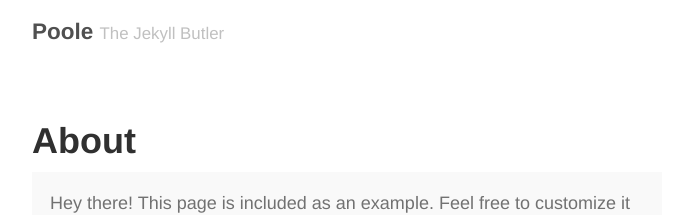
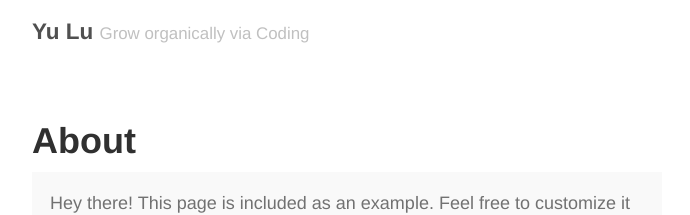
Before and after one commit to yulucodebase/blog, a Jekyll site: the page built from about.md, in a window 1280 px wide. Shown: the top 215 px of the page, without its empty margins (293-983 px from the left). Built offline with Jekyll 4.4.1, drawn with Linux system fonts in a browser that asks for light colours.

Commit message:
modify _configure.yml with the new blog title

```diff
--- a/_config.yml
+++ b/_config.yml
@@ -5,10 +5,10 @@ permalink:           pretty
 relative_permalinks: true
 
 # Setup
-title:               Poole
-tagline:             The Jekyll Butler
-url:                 http://getpoole.com
-paginate:            1
+title:               Yu Lu
+tagline:             Grow organically via Coding
+url:                 http://viacoding.com
+paginate:            10
 baseurl:             ""
 
 # Assets
@@ -20,11 +20,11 @@ sass:
 
 # About/contact
 author:
-  name:              Mark Otto
-  url:               https://twitter.com/mdo
-  email:             markdotto@gmail.com
+  name:              Yu Lu
+  url:
+  email:
 
 # Custom vars
 version:             2.0.0
 github:
-  repo:              https://github.com/poole/poole
+  repo:
```
